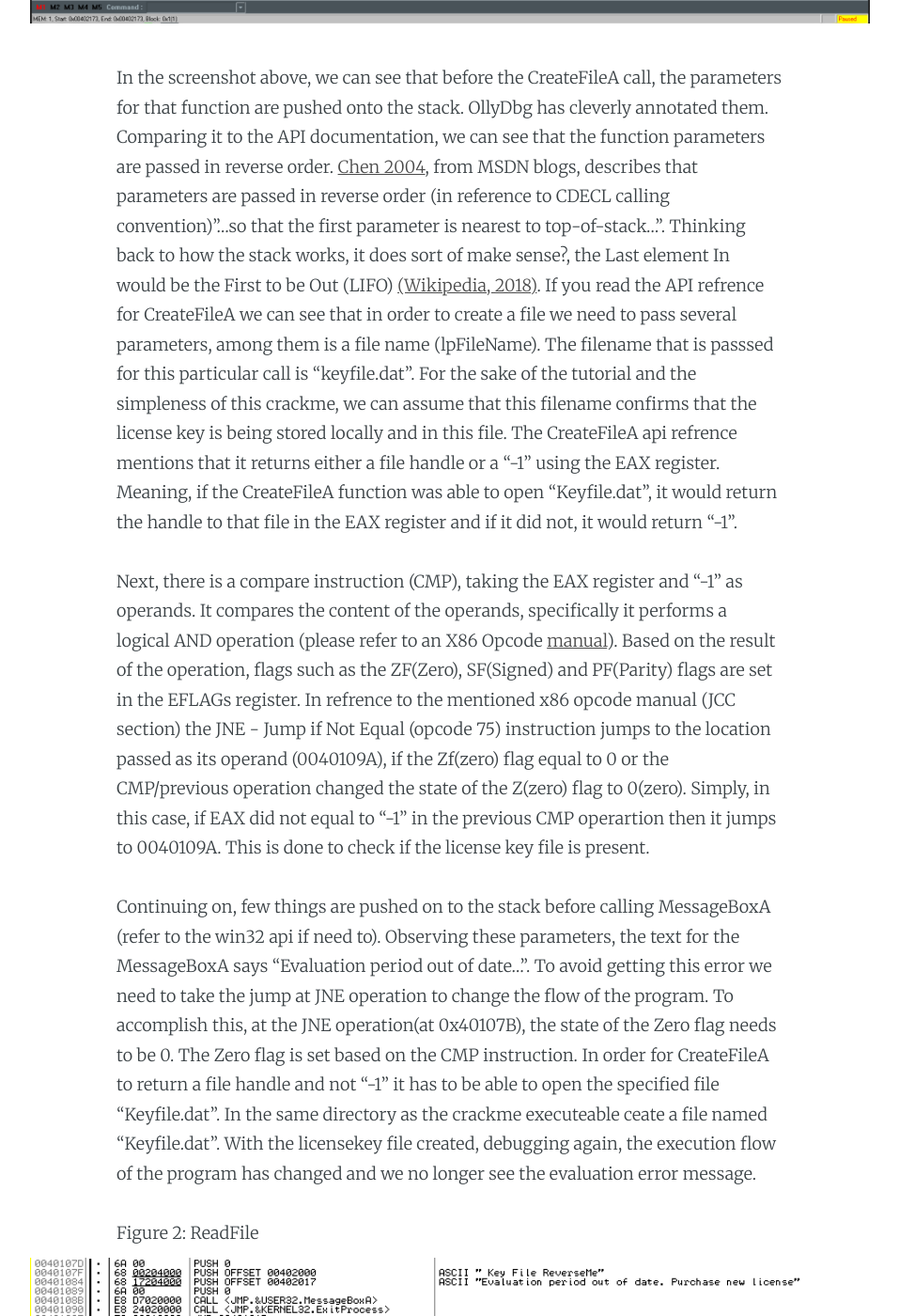
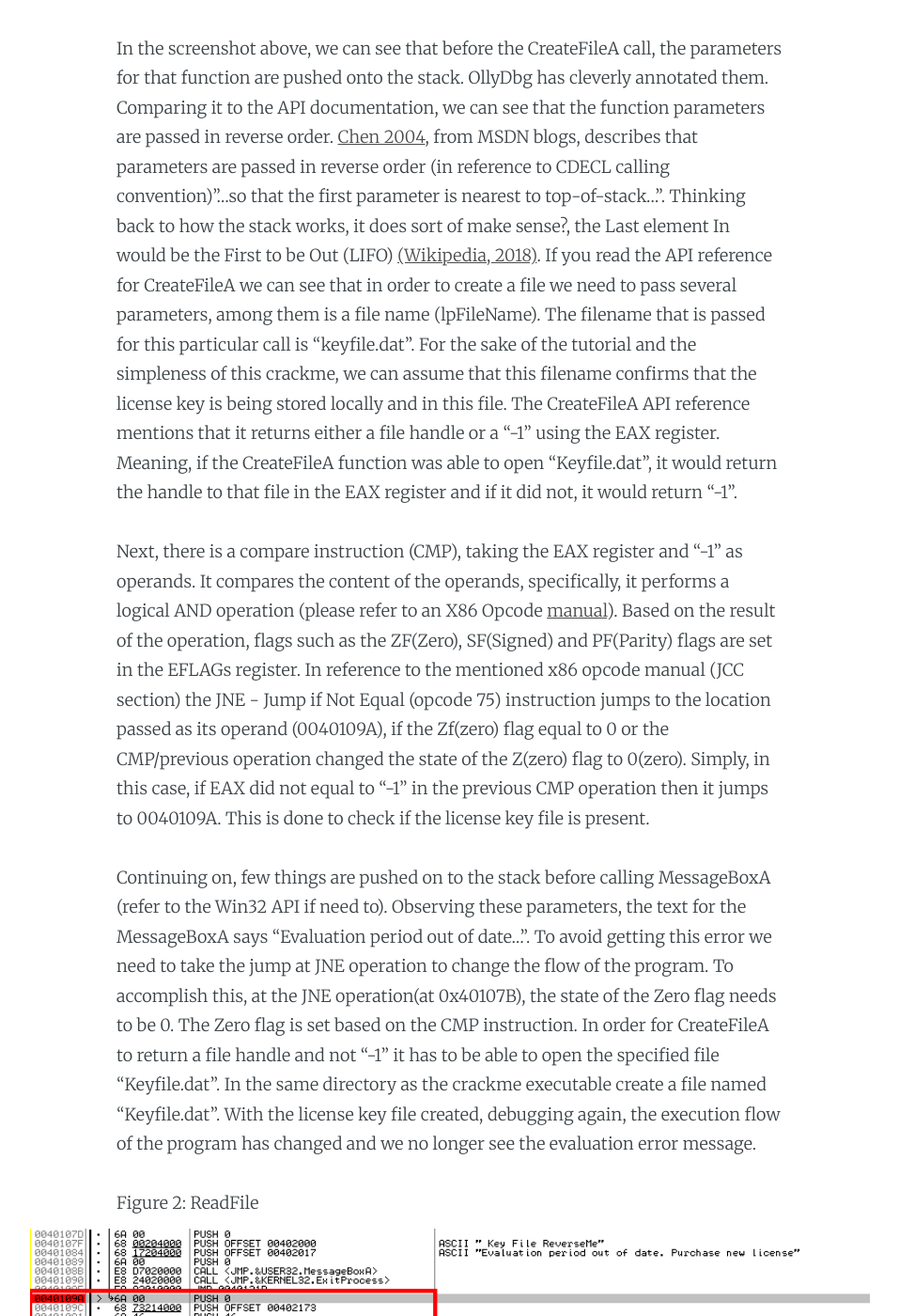
Before and after one commit to KHZ-INTL/blog, a Jekyll site: the page built from _posts/2017-12-17-crackme-writeup-snd-01.markdown, in a window 1280 px wide and 1400 px high, scrolled down 4352 px. Shown: the whole window at 94% size, without its empty margins (161-1118 px from the left). Built offline with Jekyll 4.4.1, drawn with Linux system fonts in a browser that asks for light colours; some of the changed text lies outside the part shown.

Commit message:
grammar and spelling mistakes

```diff
--- a/_posts/2017-12-17-crackme-writeup-snd-01.markdown
+++ b/_posts/2017-12-17-crackme-writeup-snd-01.markdown
@@ -39,64 +39,64 @@
 {% endhighlight %}
 
 ##### Solving the CrackMe
-Solving a simple CrackMe challenge like this one can be achieved using several methods, including patching the execution flow of the program by patching the operation codes (opcode), and/or devising a licensekey based on the licensing algorithm and the license key file "Read/Write" operations. This write-up will focus on the later option.
+Solving a simple CrackMe challenge like this one can be achieved using several methods, including patching the execution flow of the program by patching the operation codes (opcode), and/or devising a licensekey based on the licensing algorithm and the license key file "Read/Write" operations. This write-up will focus on the latter option.
 
 To devise a license key first we need to identify the structure and as well as other parameters of a valid license key. These include:
 + License key length/size
 + Content type: is the license key made up of numbers, letters or both (alphanumeric) and/or special characters(e.g "!@#$...")
 + if the key is stored in a file, what is the file name?
 
-To gather information about the license key we need to identify how the program interacts with it. In a real scenario, a program may need to validate and save the licensing information when it is activated. Furthermore, it may need to read the licensing information again when the program is re-launched. Programs have many options when it comes to saving data/user licensing infromation, these include:
-+ Save data to the Registry (in case of windows OS).
+To gather information about the license key we need to identify how the program interacts with it. In a real scenario, a program may need to validate and save the licensing information when it is activated. Furthermore, it may need to read the licensing information again when the program is re-launched. Programs have many options when it comes to saving data/user licensing information, these include:
++ Save data to the Registry (in case of Windows OS).
 + Write to a file.
 + Handle licensing information using a remote server.
 
-Keeping in mind that this is a simple CrackMe challenge, we can safely assume it would not handle its licenssing data using a webserver. It would not make sense to waste resources and cpu cycles just for a simple challenge for beginners? Knowing that it is handled locally, we now need to identify wether if data is stored in the registry or in a file.
+Keeping in mind that this is a simple CrackMe challenge, we can safely assume it would not handle its licensing data using a webserver. Knowing that it is handled locally, we now need to identify whether if data is stored in the registry or in a file.
 
-Programs do not have direct access to the storage device for reading and writing data and thus it will need to go through the Kernal. In this scenario, the kernel is simply an interface that takes in write/read requests and manages the underlying low level operations. To access the kernal for read/write operations, the Windows 32 (win32) API library allow users to call and utilize its predefined functions and classes. The win32 API library documentation can be found:
+Programs do not have direct access to the storage device for reading and writing data and thus it will need to go through the Kernal. In this scenario, the kernel is simply an interface that takes in write/read requests and manages the underlying low-level operations. To access the kernal for reading/writing operations, the Windows 32 (win32) API library allows users to call and utilize its predefined functions and classes. The win32 API library documentation can be found:
 + <a href="https://msdn.microsoft.com/en-us/library/windows/desktop/dn933214(v=vs.85).aspx" target="_blank">View on Microsoft Developers Network</a>
 + <a href="http://laurencejackson.com/win32/index.html" target="_blank">Download Win32 API documentation from Laurence Jackson website</a>
 +
 <a href="#win32api.chm" target="_blank">Download Win32 API documentation from this blog (Thanks to Laurence Jackson)</a>
 
-If a program needs to write to file, it needs to call a predifined win32 function. In this case the "WriteFile" function. We can use this as a signature to find wether if the license key is being stored to a file or a registry since different functions handle different operations. We can search the disassembled CrackMe executeable for this call by either:
+If a program needs to write to file, it needs to call a predefined win32 function. In this case the "WriteFile" function. We can use this as a signature to find whether if the license key is being stored in a file or a registry since different functions handle different operations. We can search the disassembled CrackMe executable for this call by either:
 + Read and find it manually or,
 + Utilize available plugins.
 
-If you are using Olly Debuger there are some plugins that can help with this, such as <a href="http://www.openrce.org/downloads/details/211/APIFinder" target="_blank">APIFinder</a> by Tomisslav Pericin. There are plugins available for other debugers, you will need do a google search. For example: debuggerName API finder/set breakpoint.
+If you are using Olly Debugger there are some plugins that can help with this, such as <a href="http://www.openrce.org/downloads/details/211/APIFinder" target="_blank">APIFinder</a> by Tomisslav Pericin. There are plugins available for other debuggers, you will need do a google search. For example debuggerName API finder/set breakpoint.
 
 
- If we search the disassembled CrackMe executeable for calls to <a href="https://msdn.microsoft.com/en-us/library/windows/desktop/aa363858(v=vs.85).aspx" target="_blank">CreateFile</a> function. We come up with a call to "CreateFileA" instead of "CreateFile". The "CreateFileA" is the American National Standards Institute(ANSI) version of "CreateFile", which is a standard for the charcter encoding system. The characters encoded using ANSI standard are 1 byte long compared to the 2 bytes long Unicode encoded characters. Meaning the ANSI standard has a maximum characterset of 255 characters while the UNICODE standard has a maximum characterset of 65,536 characters <a href="https://ehsanakhgari.org/article/visual-c/2008-06-21/unicode" target="_blank"> (Akhgari,  2008)</a>. The Win32 API documentation for "CreateFileA" states that it "Creates or opens a file...(and) The function returns a handle that can be used to access the file...". The call to "CreateFileA" function is made accordingly (in red box):
+ If we search the disassembled CrackMe executable for calls to <a href="https://msdn.microsoft.com/en-us/library/windows/desktop/aa363858(v=vs.85).aspx" target="_blank">CreateFile</a> function. We come up with a call to the "CreateFileA" instead of "CreateFile". The "CreateFileA" is the American National Standards Institute(ANSI) version of "CreateFile", which is a standard for the character encoding system. The characters encoded using ANSI standard are 1 byte long compared to the 2 bytes long Unicode encoded characters. Meaning the ANSI standard has a maximum characterset of 255 characters while the UNICODE standard has a maximum characterset of 65,536 characters <a href="https://ehsanakhgari.org/article/visual-c/2008-06-21/unicode" target="_blank"> (Akhgari,  2008)</a>. The Win32 API documentation for "CreateFileA" states that it "Creates or opens a file...(and) The function returns a handle that can be used to access the file...". The call to "CreateFileA" function is made accordingly (in the red box):
 
 Figure 1: CreateFileA - Opening "Keyfile.dat" and Returning a file handle
 ![SnD1-CrackMe-CreateFile-annotated](/assets/images/snd1/snd1-createfile-annotated.png)
 
 
  In the screenshot above, we can see that before the CreateFileA call, the parameters for that function are pushed onto the stack. OllyDbg has cleverly annotated them. Comparing it to the API documentation, we can see that the function parameters are passed in reverse order. <a href="https://blogs.msdn.microsoft.com/oldnewthing/20040108-00/?p=41163/" target="_blank">Chen 2004</a>, from MSDN blogs, describes that parameters are passed in reverse order (in reference to CDECL calling convention)"...so that the first parameter is nearest to top-of-stack...". Thinking back to how the stack works, it does sort of make sense?, the Last element In would be the First to be Out (LIFO) <a href="https://en.wikipedia.org/wiki/LIFO_%28computing%29
-" target="_blank">(Wikipedia, 2018)</a>. If you read the API refrence for CreateFileA we can see that in order to create a file we need to pass several parameters, among them is a file name (lpFileName).  The filename that is passsed for this particular call is "keyfile.dat". For the sake of the tutorial and the simpleness of this crackme, we can assume that this filename confirms that the license key is being stored locally and in this file. The CreateFileA api refrence mentions that it returns either a file handle or a "-1" using the EAX register. Meaning, if the CreateFileA function was able to open "Keyfile.dat", it would return the handle to that file in the EAX register and if it did not, it would return "-1".
+" target="_blank">(Wikipedia, 2018)</a>. If you read the API reference for CreateFileA we can see that in order to create a file we need to pass several parameters, among them is a file name (lpFileName).  The filename that is passed for this particular call is "keyfile.dat". For the sake of the tutorial and the simpleness of this crackme, we can assume that this filename confirms that the license key is being stored locally and in this file. The CreateFileA API reference mentions that it returns either a file handle or a "-1" using the EAX register. Meaning, if the CreateFileA function was able to open "Keyfile.dat", it would return the handle to that file in the EAX register and if it did not, it would return "-1".
 
-Next, there is a compare instruction (CMP), taking the EAX register and "-1" as operands. It compares the content of the operands, specifically it performs a logical AND operation (please refer to an X86 Opcode <a href="https://c9x.me/x86/" target="_blank">manual</a>). Based on the result of the operation, flags such as the ZF(Zero), SF(Signed) and PF(Parity) flags are set in the EFLAGs register. In refrence to the mentioned x86 opcode manual (JCC section) the JNE - Jump if Not Equal (opcode 75) instruction jumps to the location passed as its operand (0040109A), if the Zf(zero) flag equal to 0 or the CMP/previous operation changed the state of the Z(zero) flag to 0(zero). Simply, in this case, if EAX did not equal to "-1" in the previous CMP operartion then it jumps to 0040109A. This is done to check if the license key file is present.
+Next, there is a compare instruction (CMP), taking the EAX register and "-1" as operands. It compares the content of the operands, specifically, it performs a logical AND operation (please refer to an X86 Opcode <a href="https://c9x.me/x86/" target="_blank">manual</a>). Based on the result of the operation, flags such as the ZF(Zero), SF(Signed) and PF(Parity) flags are set in the EFLAGs register. In reference to the mentioned x86 opcode manual (JCC section) the JNE - Jump if Not Equal (opcode 75) instruction jumps to the location passed as its operand (0040109A), if the Zf(zero) flag equal to 0 or the CMP/previous operation changed the state of the Z(zero) flag to 0(zero). Simply, in this case, if EAX did not equal to "-1" in the previous CMP operation then it jumps to 0040109A. This is done to check if the license key file is present.
 
-Continuing on, few things are pushed on to the stack before calling MessageBoxA (refer to the win32 api if need to). Observing these parameters, the text for the MessageBoxA says "Evaluation period out of date...". To avoid getting this error we need to take the jump at JNE operation to change the flow of the program. To accomplish this, at the JNE operation(at 0x40107B), the state of the Zero flag needs to be 0. The Zero flag is set based on the CMP instruction. In order for CreateFileA to return a file handle and not "-1" it has to be able to open the specified file "Keyfile.dat". In the same directory as the crackme executeable ceate a file named "Keyfile.dat". With the licensekey file created, debugging again, the execution flow of the program has changed and we no longer see the evaluation error message.
+Continuing on, few things are pushed on to the stack before calling MessageBoxA (refer to the Win32 API if need to). Observing these parameters, the text for the MessageBoxA says "Evaluation period out of date...". To avoid getting this error we need to take the jump at JNE operation to change the flow of the program. To accomplish this, at the JNE operation(at 0x40107B), the state of the Zero flag needs to be 0. The Zero flag is set based on the CMP instruction. In order for CreateFileA to return a file handle and not "-1" it has to be able to open the specified file "Keyfile.dat". In the same directory as the crackme executable create a file named "Keyfile.dat". With the license key file created, debugging again, the execution flow of the program has changed and we no longer see the evaluation error message.
 
 Figure 2: ReadFile
 ![SnD1-CrackMe-CreateFile-annotated](/assets/images/snd1/snd1-readfile.png)
 
-Jumping past the evaluation error message we land at 0x40109A where the stack is populated before a call to ReadFile function, refer to figure 2, above. The windows API refrence for <a href="https://msdn.microsoft.com/en-us/library/windows/desktop/aa365467(v=vs.85).aspx" target="_blank">ReadFile</a> mentions that the function reads data from a specified position within a specified file or an input/output device. The function takes the following parameters:
+Jumping past the evaluation error message we land at 0x40109A where the stack is populated before a call to the ReadFile function, refer to figure 2, above. The windows API reference for <a href="https://msdn.microsoft.com/en-us/library/windows/desktop/aa365467(v=vs.85).aspx" target="_blank">ReadFile</a> mentions that the function reads data from a specified position within a specified file or an input/output device. The function takes the following parameters:
 + hFile (HANDLE): The handle to the file that needs to be read from,
-+ lpBuffer (LPVOID): The pointer to the buffer, a pointer that points to the location in memory where data to be stored temporarly,
++ lpBuffer (LPVOID): The pointer to the buffer, a pointer that points to the location in memory where data to be stored temporarily,
 + nNumberOfBytesToRead (DWORD): The amount of data (bytes) to be read.
 + etc...
 
 
-Looking at what is actually being pushed on to the stack before the ReadFile call, keeping in mind that the parameters are pushed inversly. We can see the following:
+Looking at what is actually being pushed on to the stack before the ReadFile call, keeping in mind that the parameters are pushed inversely. We can see the following:
 + lpOverlapped: 0 ,
 + nNumberOfBytesRead: offset [00402173],
 + nNumberOfBytesToRead : 46 hex (bytes),
 + lpBuffer: offset [0040211A],
 + hFile Handle: EAX
 
-In reference to the Win32 API manual and the pushed parameters we can identify that it tries to open a file using the handle in the EAX register, which was set by the CreateFileA call earlier. Then it reads a maximum of 46h ("h" for hex) or 70 bytes from the file and stores them at the location pointed by the lpBuffer ([0040211A]). Try adding some text in the "Keyfile.dat" you had created earlier and you should be able to view them in the memory/hex dump at lpBuffer location (40211A). For example, figure 3 - hex dump section. Keeping in mind that with CDECL calling convention it is standard to return values from a call in the EAX register. The next operation "TEST EAX, EAX" conducts a logical AND operation on the returned value in the EAX register and sets the state of ZF based on the result. The API manual mentions that if the function succeeds then it would return a true value, a non-zero value. Thus if the fuction returns a non-zero value then the TEST operation on a non zero value would be 1 and based on this the ZF is set to 1 and vice versa for zero value. If you do an AND operation on 0 and 0 the result would be 0 and the zero flag would be set to 0. In the next operation, JNE SHORT 04010B4, a jump will take place based on the ZF status. If the ZF equals to 0 then it would jump to 04010B4 and if it did not it would continue to the next instruction, JMP 4010F7, to a invalid license key error message.
+In reference to the Win32 API manual and the pushed parameters, we can identify that it tries to open a file using the handle in the EAX register, which was set by the CreateFileA call earlier. Then it reads a maximum of 46h ("h" for hex) or 70 bytes from the file and stores them at the location pointed by the lpBuffer ([0040211A]). Try adding some text in the "Keyfile.dat" you had created earlier and you should be able to view them in the memory/hex dump at lpBuffer location (40211A). For example, figure 3 - hex dump section. Keeping in mind that with CDECL calling convention it is standard to return values from a call in the EAX register. The next operation "TEST EAX, EAX" conducts a logical AND operation on the returned value in the EAX register and sets the state of ZF based on the result. The API manual mentions that if the function succeeds then it would return a true value, a non-zero value. Thus if the function returns a non-zero value then the TEST operation on a non zero value would be 1 and based on this the ZF is set to 1 and vice versa for zero value. If you do an AND operation on 0 and 0 the result would be 0 and the zero flag would be set to 0. In the next operation, JNE SHORT 04010B4, a jump will take place based on the ZF status. If the ZF equals to 0 then it would jump to 04010B4 and if it did not it would continue to the next instruction, JMP 4010F7, to an invalid license key error message.
 
 
 //NOTES
```
Also changed, not shown: other parts of _posts/2017-12-17-crackme-writeup-snd-01.markdown (+3 -3 lines).
